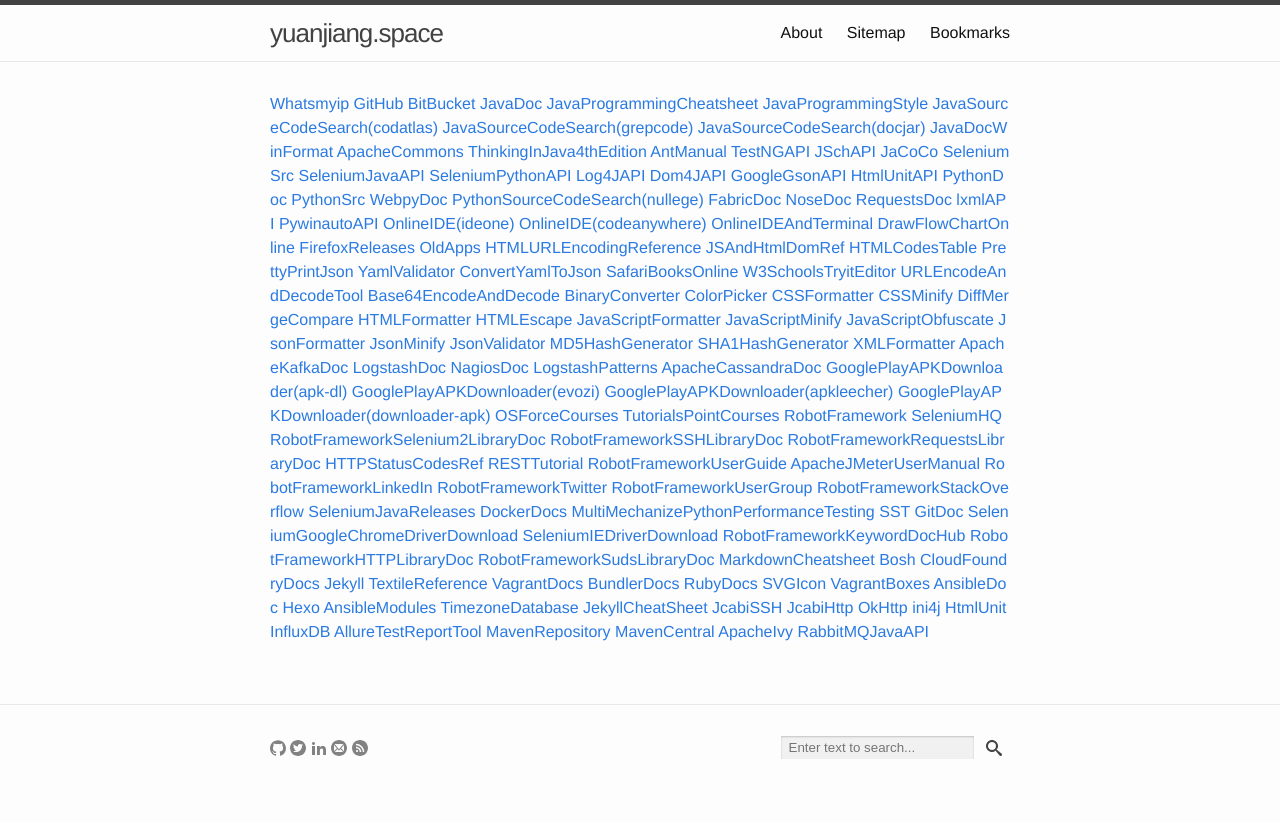
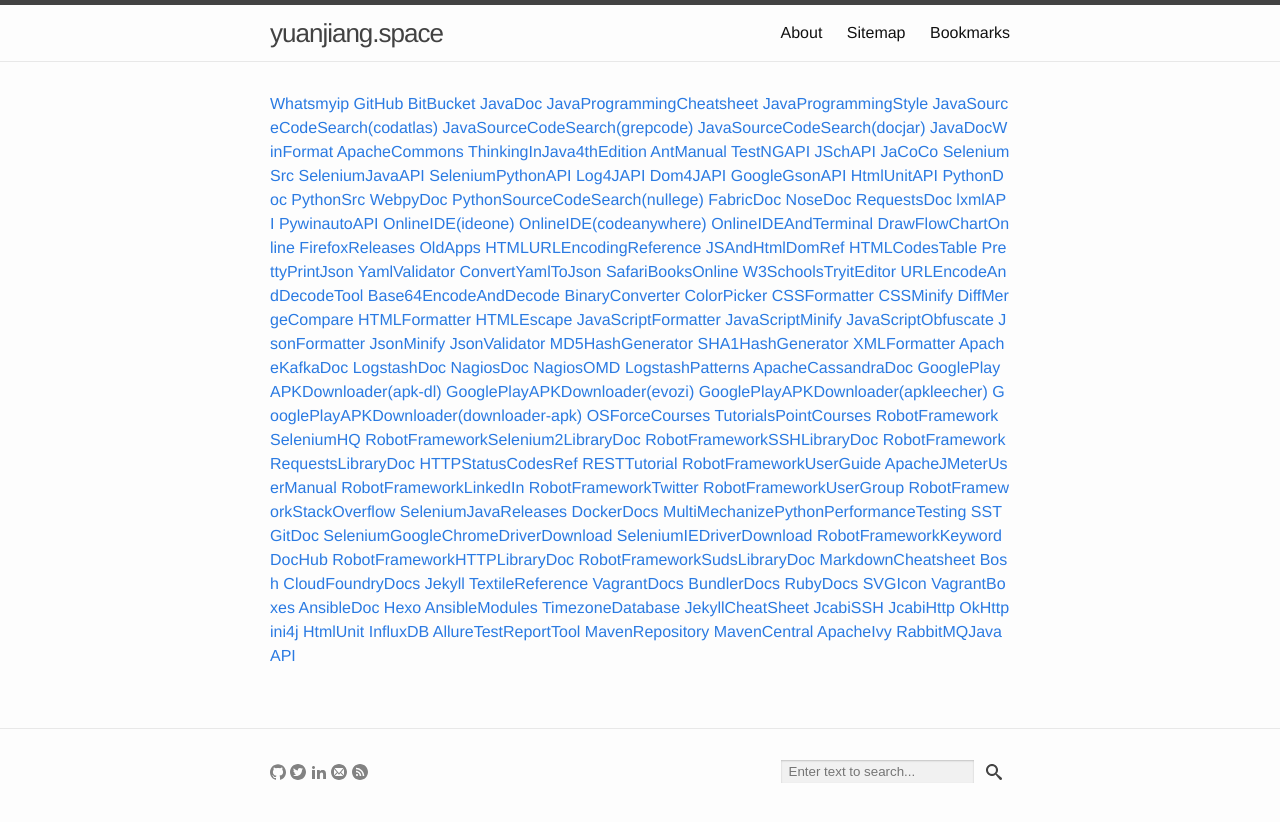
Before and after one commit to yuan-jiang/yuan-jiang.github.io, a Jekyll site: the page built from bookmarks.md, in a window 1280 px wide. Shown: the top 822 px of the page. Built offline with Jekyll 4.4.1, drawn with Linux system fonts in a browser that asks for light colours.

Commit message:
Update bookmarks.yml

```diff
--- a/_data/bookmarks.yml
+++ b/_data/bookmarks.yml
@@ -132,6 +132,8 @@
   link: https://www.elastic.co/guide/en/logstash/current/index.html
 - description: NagiosDoc
   link: https://assets.nagios.com/downloads/nagioscore/docs/nagioscore/3/en/toc.html
+- description: NagiosOMD
+  link: http://omdistro.org/start
 - description: LogstashPatterns
   link: https://github.com/logstash-plugins/logstash-patterns-core/tree/master/patterns
 - description: ApacheCassandraDoc
```
